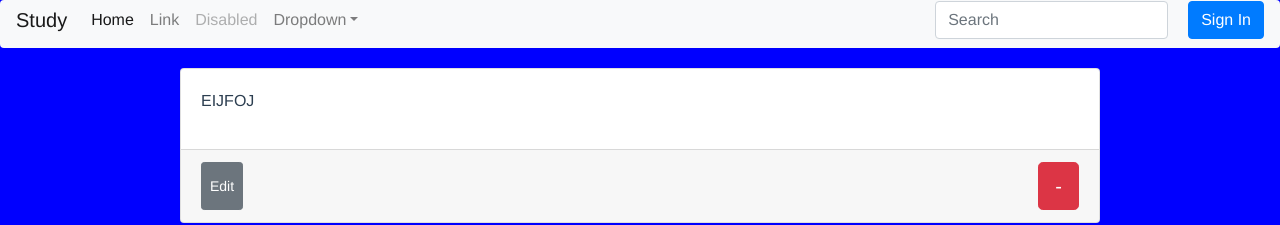
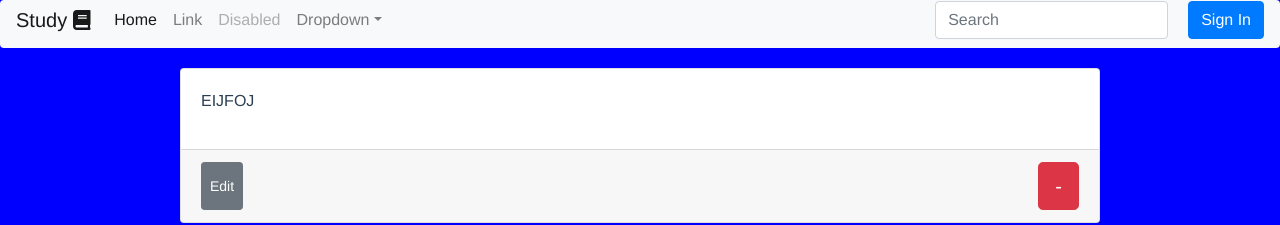
Before and after one commit to Izonion/TantiveIV-vue, a Vue app: page / in a window 1280 px wide. Shown: the top 225 px of the page. Built offline with nearby package versions, Linux system fonts and the light colour scheme; no server answers.

Commit message:
Added font awesome icons

```diff
--- a/public/index.html
+++ b/public/index.html
@@ -8,6 +8,7 @@
     <!--<link rel="stylesheet" href="../src/assets/css/bootstrap.css">-->
     <link rel="stylesheet" href="https://maxcdn.bootstrapcdn.com/bootstrap/4.0.0/css/bootstrap.min.css" integrity="sha384-Gn5384xqQ1aoWXA+058RXPxPg6fy4IWvTNh0E263XmFcJlSAwiGgFAW/dAiS6JXm" crossorigin="anonymous">
     <link rel="stylesheet" href="../src/assets/css/styles.css">
+
     <title>study-web</title>
 
     <style>
@@ -29,5 +30,7 @@
     <!-- built files will be auto injected -->
     <!--<script src="../src/assets/js/bootstrap.js"></script>-->
     <script src="https://maxcdn.bootstrapcdn.com/bootstrap/4.0.0/js/bootstrap.min.js" integrity="sha384-JZR6Spejh4U02d8jOt6vLEHfe/JQGiRRSQQxSfFWpi1MquVdAyjUar5+76PVCmYl" crossorigin="anonymous"></script>
+
+    <script defer src="https://use.fontawesome.com/releases/v5.0.10/js/all.js" integrity="sha384-slN8GvtUJGnv6ca26v8EzVaR9DC58QEwsIk9q1QXdCU8Yu8ck/tL/5szYlBbqmS+" crossorigin="anonymous"></script>
   </body>
 </html>
--- a/src/components/Header.vue
+++ b/src/components/Header.vue
@@ -1,6 +1,6 @@
 <template>
   <nav class="navbar navbar-expand-lg navbar-light bg-light rounded">
-    <a class="navbar-brand" href="#">Study</a>
+    <a class="navbar-brand" href="#">Study <i class="fas fa-book"></i></a>
     <button class="navbar-toggler" type="button" data-toggle="collapse" data-target="#navbarsExample09" aria-controls="navbarsExample09" aria-expanded="false" aria-label="Toggle navigation">
       <span class="navbar-toggler-icon"></span>
     </button>
```
